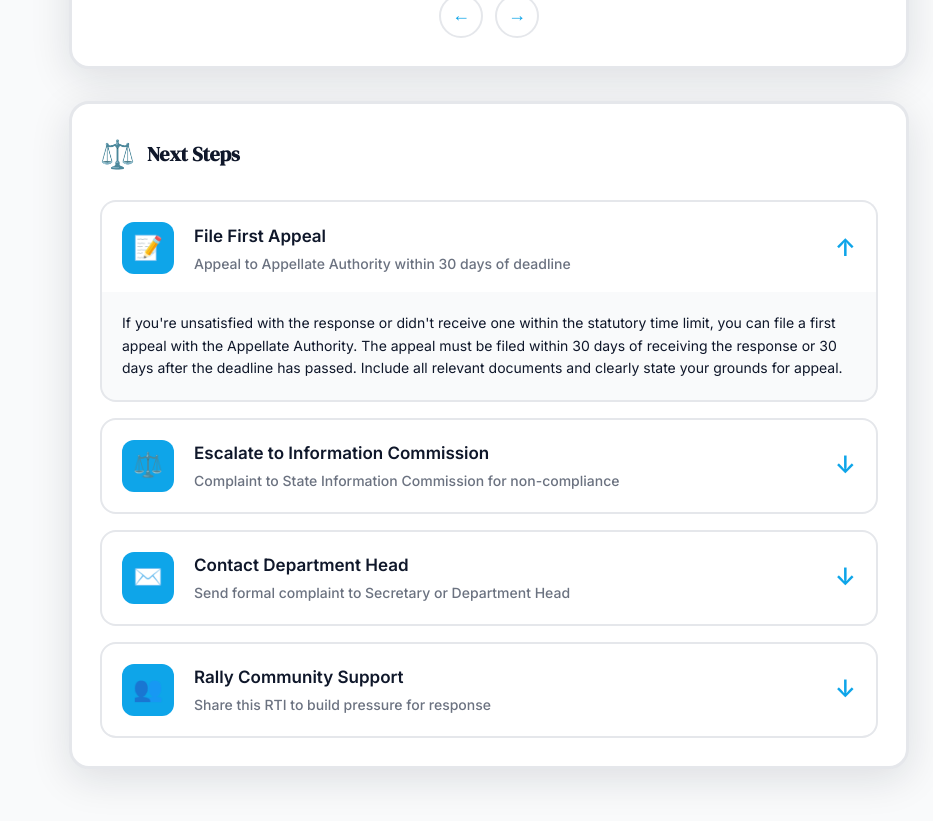
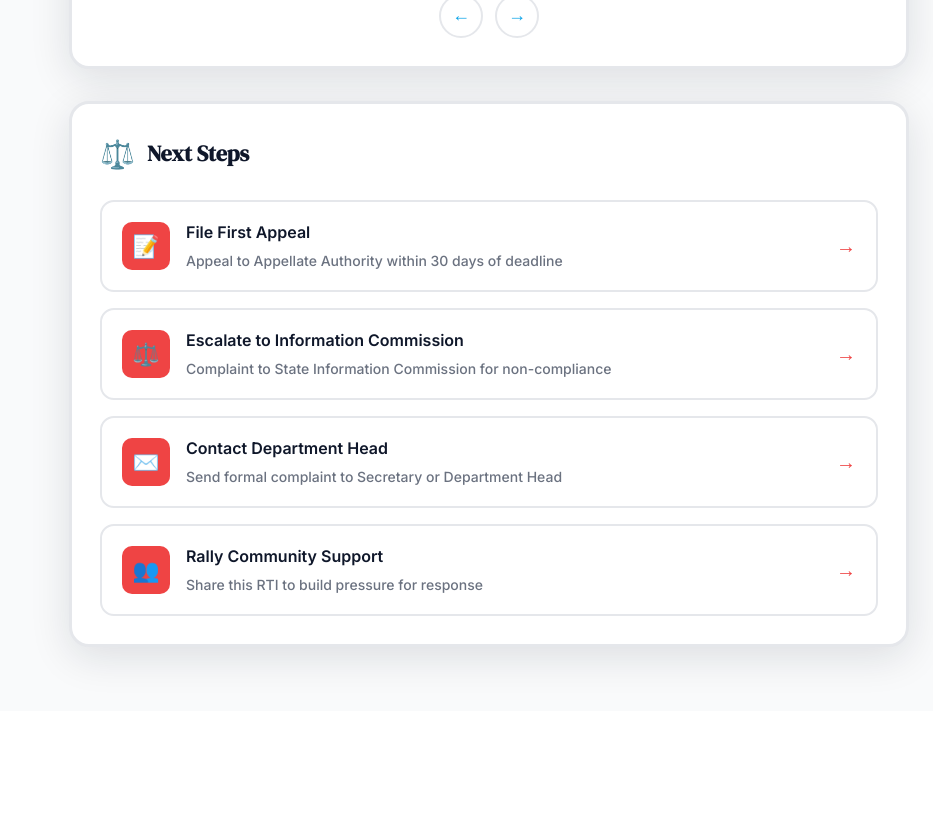
Before and after one commit to Yugantar-NGO/youRTI-UI, a Next.js app: page /rti/rti-001 in a window 1280 px wide. Shown: the part 3540-4361 px from the top of the page, without its empty margins (347-1280 px from the left). After the commit the page ends 4251 px from the top, so only its background shows below. Built offline with nearby package versions, Linux system fonts and the light colour scheme.

Commit message:
feat(next-steps): implement accordion with red theme
- Add expandable accordion functionality
- Apply red theme (#EF4444) to icon boxes
- Implement smooth expand/collapse animation
- Add arrow rotation on expand
- Style hover states with red accent

```diff
--- a/src/components/features/rti-detail/molecules/NextStepsSection.module.css
+++ b/src/components/features/rti-detail/molecules/NextStepsSection.module.css
@@ -14,12 +14,12 @@
   margin-bottom: 24px;
 }
 
-.icon {
+.headerIcon {
   font-size: 28px;
 }
 
 .title {
-  font-size: 20px;
+  font-size: 22px;
   font-weight: 900;
   color: #0f172a;
   font-family: 'DM Serif Display', serif;
@@ -28,89 +28,117 @@
 .stepsList {
   display: flex;
   flex-direction: column;
+  gap: 16px;
 }
 
-.stepWrapper {
-  margin-bottom: 16px;
+.stepItem {
+  background: white;
+  border: 2px solid #e5e7eb;
+  border-radius: 14px;
+  overflow: hidden;
+  transition: all 200ms;
 }
 
-.stepWrapper:last-child {
-  margin-bottom: 0;
+.stepItem:hover {
+  border-color: #ef4444;
+  box-shadow: 0 4px 12px rgba(239, 68, 68, 0.1);
 }
 
-.stepCard {
-  background: white;
-  border: 2px solid #e5e7eb;
-  border-radius: 16px;
-  padding: 20px;
-  transition: all 200ms;
-  cursor: pointer;
+.stepHeader {
+  padding: 18px 20px;
   display: flex;
   align-items: center;
-  gap: 20px;
-  user-select: none;
+  gap: 16px;
+  cursor: pointer;
+  transition: all 200ms;
 }
 
-.stepCard:hover {
-  border-color: #0ea5e9;
-  box-shadow: 0 4px 16px rgba(14, 165, 233, 0.15);
+.stepHeader:hover {
+  background: #fef2f2;
 }
 
-.stepCard.expanded {
-  border-bottom-left-radius: 0;
-  border-bottom-right-radius: 0;
-  border-bottom: none;
-}
-
-.stepIcon {
-  width: 52px;
-  height: 52px;
-  background: #0ea5e9;
-  border-radius: 12px;
+.stepIconBox {
+  width: 48px;
+  height: 48px;
+  background: #ef4444;
+  border-radius: 10px;
   display: flex;
   align-items: center;
   justify-content: center;
-  font-size: 24px;
+  font-size: 22px;
   flex-shrink: 0;
 }
 
 .stepContent {
   flex: 1;
+  min-width: 0;
 }
 
-.stepName {
-  font-size: 17px;
-  font-weight: 900;
+.stepTitle {
+  font-size: 16px;
+  font-weight: 700;
   color: #0f172a;
   margin-bottom: 4px;
 }
 
-.stepDescription {
+.stepSubtitle {
   font-size: 14px;
   color: #6b7280;
   font-weight: 500;
-  line-height: 1.4;
 }
 
 .stepArrow {
-  font-size: 24px;
-  color: #0ea5e9;
-  font-weight: 700;
+  color: #ef4444;
+  font-size: 20px;
+  font-weight: 900;
   transition: transform 200ms;
+  flex-shrink: 0;
+}
+
+.stepItem.open .stepArrow {
+  transform: rotate(90deg);
 }
 
 .stepDetails {
-  padding: 20px;
-  background: #f9fafb;
-  margin-top: -2px;
-  border: 2px solid #e5e7eb;
-  border-top: none;
-  border-bottom-left-radius: 16px;
-  border-bottom-right-radius: 16px;
+  max-height: 0;
+  overflow: hidden;
+  transition: max-height 300ms ease-out;
 }
 
-.stepDetailsText {
+.stepItem.open .stepDetails {
+  max-height: 400px;
+}
+
+.stepDetailsInner {
+  padding: 20px;
+  padding-top: 0;
+  border-top: 2px solid #f3f4f6;
+}
+
+.stepDescription {
   font-size: 14px;
-  color: #0f172a;
+  color: #475569;
   line-height: 1.6;
 }
+
+/* Mobile responsive */
+@media (max-width: 768px) {
+  .stepHeader {
+    gap: 12px;
+    padding: 16px;
+  }
+
+  .stepIconBox {
+    width: 40px;
+    height: 40px;
+    font-size: 18px;
+  }
+
+  .stepTitle {
+    font-size: 15px;
+  }
+
+  .stepSubtitle {
+    font-size: 13px;
+  }
+}
--- a/src/components/features/rti-detail/molecules/NextStepsSection.tsx
+++ b/src/components/features/rti-detail/molecules/NextStepsSection.tsx
@@ -25,42 +25,39 @@ interface NextStepsSectionProps extends BaseProps {
  * <NextStepsSection steps={[...]} />
  */
 export function NextStepsSection({ steps, className = '' }: NextStepsSectionProps) {
-  const [expandedIndex, setExpandedIndex] = useState<number | null>(0)
+  const [expandedIndex, setExpandedIndex] = useState<number | null>(null)
 
-  const toggleExpanded = (index: number) => {
+  const toggleStep = (index: number) => {
     setExpandedIndex(expandedIndex === index ? null : index)
   }
 
   return (
     <div className={`${styles.section} ${className}`}>
       <div className={styles.header}>
-        <div className={styles.icon}>⚖️</div>
+        <div className={styles.headerIcon}>⚖️</div>
         <div className={styles.title}>Next Steps</div>
       </div>
 
       <div className={styles.stepsList}>
         {steps.map((step, index) => {
-          const isExpanded = expandedIndex === index
+          const isOpen = expandedIndex === index
 
           return (
-            <div key={index} className={styles.stepWrapper}>
-              <div
-                className={`${styles.stepCard} ${isExpanded ? styles.expanded : ''}`}
-                onClick={() => toggleExpanded(index)}
-              >
-                <div className={styles.stepIcon}>{step.icon}</div>
+            <div key={index} className={`${styles.stepItem} ${isOpen ? styles.open : ''}`}>
+              <div className={styles.stepHeader} onClick={() => toggleStep(index)}>
+                <div className={styles.stepIconBox}>{step.icon}</div>
                 <div className={styles.stepContent}>
-                  <div className={styles.stepName}>{step.title}</div>
-                  <div className={styles.stepDescription}>{step.description}</div>
+                  <div className={styles.stepTitle}>{step.title}</div>
+                  <div className={styles.stepSubtitle}>{step.description}</div>
                 </div>
-                <div className={styles.stepArrow}>{isExpanded ? '↑' : '↓'}</div>
+                <div className={styles.stepArrow}>→</div>
               </div>
 
-              {isExpanded && (
-                <div className={styles.stepDetails}>
-                  <div className={styles.stepDetailsText}>{step.details}</div>
+              <div className={styles.stepDetails}>
+                <div className={styles.stepDetailsInner}>
+                  <div className={styles.stepDescription}>{step.details}</div>
                 </div>
-              )}
+              </div>
             </div>
           )
         })}
```
